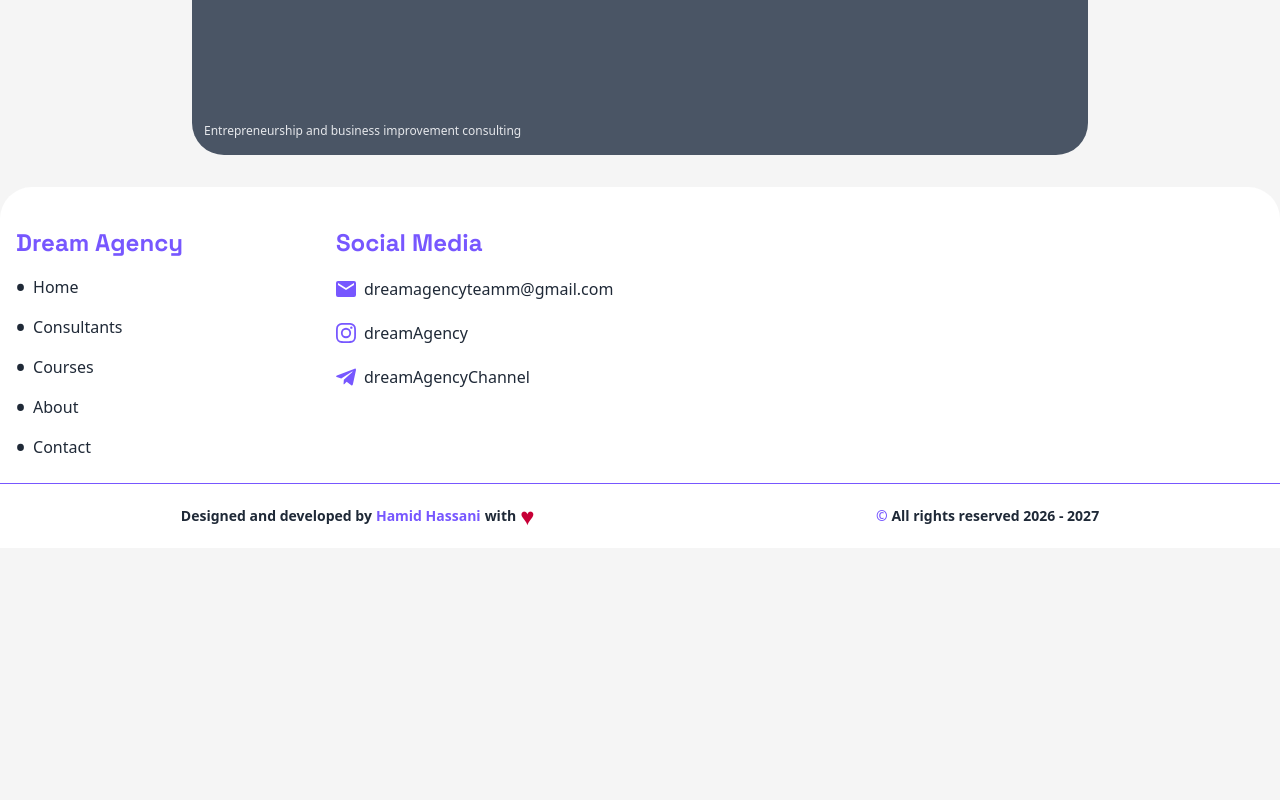
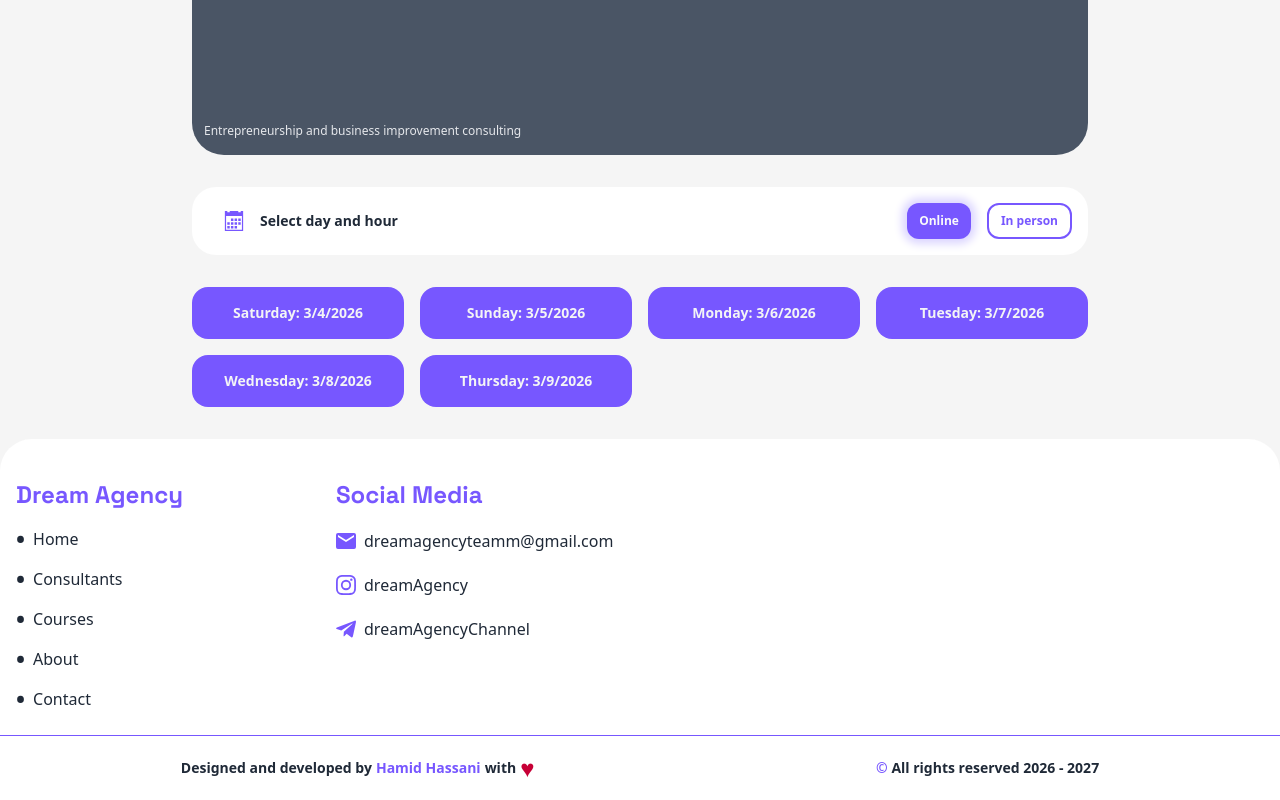
Before and after one commit to DreamAgencyhub/Front-end, a Next.js app: page /consultants/profile/1 in a window 1280 px wide. Shown: the part 986-1786 px from the top of the page. Before the commit the page ends 1534 px from the top, so only its background shows below. Built offline with nearby package versions, Linux system fonts and the light colour scheme.

Commit message:
feat: add reservation component

```diff
--- /dev/null
+++ b/app/(public)/(sharedLayout)/consultants/profile/Reservation.tsx
@@ -0,0 +1,51 @@
+import { IconMetroCalendar } from "@/app/components/icons";
+import Button from "@/app/components/ui/Button";
+
+export default function Reservation() {
+  return (
+    <div className="flex flex-col w-full gap-4  lg:max-w-4xl ">
+      <div className="bg-secondary-default py-2 rounded-3xl flex items-center gap-4 md:justify-between md:px-4">
+        <div className="flex items-center gap-4  p-4">
+          <IconMetroCalendar className="fill-primary-500 stroke-none text-xl" />
+          <span className="text-sm font-semibold">Select day and hour</span>
+        </div>
+        <div className=" flex gap-4">
+          <Button
+            className="font-semibold text-xs rounded-xl "
+            variant="primary"
+            size="small"
+          >
+            Online
+          </Button>
+          <Button
+            className="font-semibold text-xs rounded-xl "
+            variant="secondary"
+            size="small"
+          >
+            In person
+          </Button>
+        </div>
+      </div>
+      <div className="grid grid-cols-1 gap-4 lg:max-w-4xl md:grid-cols-3 lg:grid-cols-4 mt-4">
+        <div className="rounded-2xl bg-primary-500 cursor-pointer hover:bg-primary-700 transition-colors ease-in-out duration-300 py-4 text-gray-100 text-sm font-semibold text-center">
+          <span>Saturday: 3/4/2026</span>
+        </div>
+        <div className="rounded-2xl bg-primary-500 cursor-pointer hover:bg-primary-700 transition-colors ease-in-out duration-300 py-4 text-gray-100 text-sm font-semibold text-center">
+          <span>Sunday: 3/5/2026</span>
+        </div>
+        <div className="rounded-2xl bg-primary-500 cursor-pointer hover:bg-primary-700 transition-colors ease-in-out duration-300 py-4 text-gray-100 text-sm font-semibold text-center">
+          <span>Monday: 3/6/2026</span>
+        </div>
+        <div className="rounded-2xl bg-primary-500 cursor-pointer hover:bg-primary-700 transition-colors ease-in-out duration-300 py-4 text-gray-100 text-sm font-semibold text-center">
+          <span>Tuesday: 3/7/2026</span>
+        </div>
+        <div className="rounded-2xl bg-primary-500 cursor-pointer hover:bg-primary-700 transition-colors ease-in-out duration-300 py-4 text-gray-100 text-sm font-semibold text-center">
+          <span>Wednesday: 3/8/2026</span>
+        </div>
+        <div className="rounded-2xl bg-primary-500 cursor-pointer hover:bg-primary-700 transition-colors ease-in-out duration-300 py-4 text-gray-100 text-sm font-semibold text-center">
+          <span>Thursday: 3/9/2026</span>
+        </div>
+      </div>
+    </div>
+  );
+}
--- a/app/(public)/(sharedLayout)/consultants/profile/[consultantId]/page.tsx
+++ b/app/(public)/(sharedLayout)/consultants/profile/[consultantId]/page.tsx
@@ -1,4 +1,5 @@
 import ConsultantInfoCard from "../ConsultantInfoCard";
+import Reservation from "../Reservation";
 import VideoBox from "../VideoBox";
 
 interface PageProps {
@@ -12,6 +13,7 @@ export default function page({ params }: PageProps) {
     <div className="flex flex-col items-center gap-8 py-8">
       <ConsultantInfoCard />
       <VideoBox />
+      <Reservation />
     </div>
   );
 }
--- /dev/null
+++ b/app/components/icons/IconMetroCalendar.tsx
@@ -0,0 +1,16 @@
+import * as React from "react";
+import type { SVGProps } from "react";
+const SvgIconMetroCalendar = (props: SVGProps<SVGSVGElement>) => (
+  <svg
+    xmlns="http://www.w3.org/2000/svg"
+    width="1em"
+    height="1em"
+    viewBox="0 0 38.832 42.5"
+    stroke="currentColor"
+    fill="none"
+    {...props}
+  >
+    <path d="M12.944 15.938h5.178v5.312h-5.178Zm7.766 0h5.178v5.312H20.71Zm7.766 0h5.178v5.312h-5.178ZM5.177 31.872h5.178v5.312H5.177Zm7.766 0h5.178v5.312h-5.177Zm7.766 0h5.178v5.312H20.71Zm-7.766-7.969h5.178v5.312h-5.177Zm7.766 0h5.178v5.312H20.71Zm7.766 0h5.178v5.312h-5.177Zm-23.3 0h5.178v5.312H5.177ZM33.654 0v2.656h-5.178V0H10.355v2.656H5.177V0H0v42.5h38.829V0zm2.589 39.844H2.588V10.625h33.655Z" />
+  </svg>
+);
+export default SvgIconMetroCalendar;
--- a/app/components/icons/index.ts
+++ b/app/components/icons/index.ts
@@ -19,6 +19,7 @@ export { default as IconIonicIosArrowRight } from "./IconIonicIosArrowRight";
 export { default as IconIonicIosTimer } from "./IconIonicIosTimer";
 export { default as IconMaterialEmail } from "./IconMaterialEmail";
 export { default as IconMaterialLocationOn } from "./IconMaterialLocationOn";
+export { default as IconMetroCalendar } from "./IconMetroCalendar";
 export { default as IconMetroSearch } from "./IconMetroSearch";
 export { default as IconOpenMicrophone } from "./IconOpenMicrophone";
 export { default as Icons8Apple } from "./Icons8Apple";
```
Also changed, not shown: app/assets/icons/Icon metro-calendar.svg (added).
